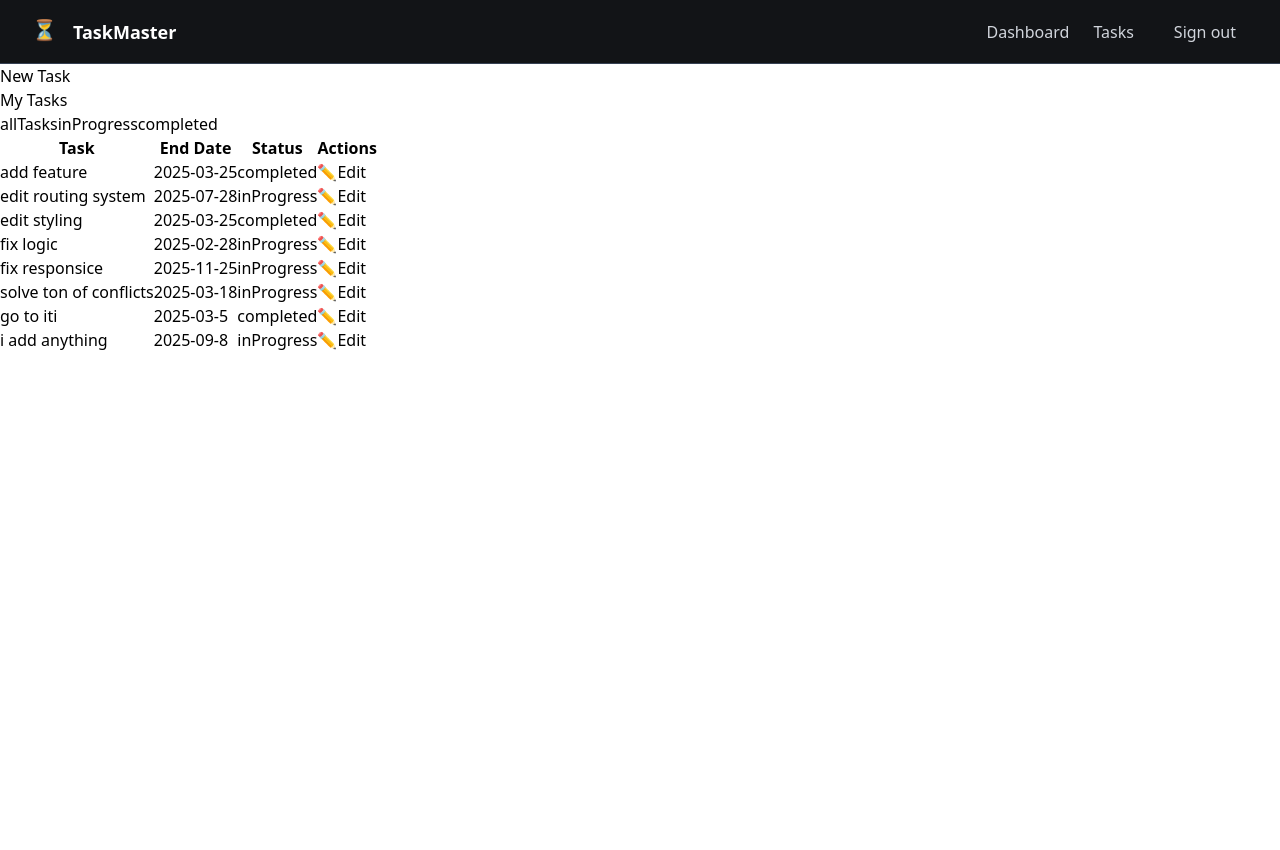
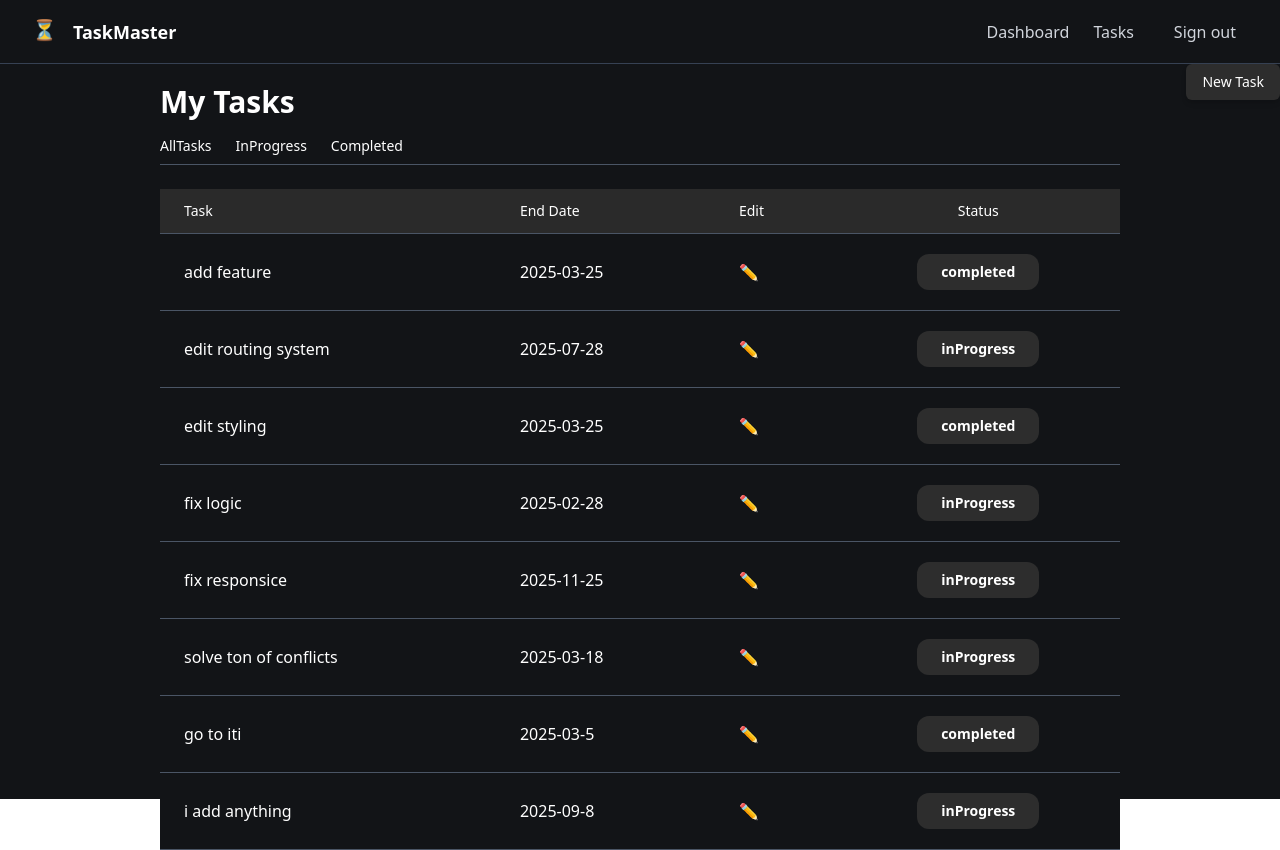
Before and after one commit to AhmedNAgy25/Task-Master, a React (Vite) app: page /tasks in a window 1280 px wide. Before the commit the page ends 800 px from the top, so only its background shows below. Built offline with nearby package versions, Linux system fonts and the light colour scheme.

Commit message:
add stayling to tasks.jsx

```diff
--- a/src/pages/Tasks.jsx
+++ b/src/pages/Tasks.jsx
@@ -49,53 +49,47 @@ export default function TasksPage() {
 
   return (
     <>
-      <button className="new-task-btn" onClick={handleNewTask}>
+      <button className="new-task-btn bg-[#2D2D2D] hover:bg-[#3A3A3A] text-white px-4 py-2 rounded-md shadow-md text-sm float-right mb-6 font-sans" onClick={handleNewTask}>
         New Task
       </button>
-      <div className="tasksContainer">
-        <h2 className="page-title">My Tasks</h2>
+      <div className="tasksContainer bg-[#121417] text-[#ffffff] w-[1280px] h-[735px] py-5 px-40">
+        <h2 className="page-title text-3xl font-bold mb-4 text-white font-sans bg-[#121417]">My Tasks</h2>
 
-        <div className="tabs">
+        <div className="tabs flex space-x-6 border-b border-gray-600 mb-6 font-sans bg-[#121417]">
           {taskTabs.map((tab) => (
             <button
               key={tab}
-              className={`tab-btn ${activeTab === tab ? "active" : ""}`}
+              className={`tab-btn pb-2 text-sm capitalize font-medium transition-all duration-200 ${activeTab === tab ? "active" : ""}`}
               onClick={() => setActiveTab(tab)}
             >
               {tab}
             </button>
           ))}
         </div>
-
-        <table className="taskTable">
+<div className="flex justify-center">
+  <table className="taskTable ..."></table>
+</div>
+        <table className="taskTable table-auto text-left text-sm sm:w-full w-[960px] h-[432px] py-3 px-4">
           <thead>
-            <tr>
-              <th>Task</th>
-              <th>End Date</th>
-              <th>Status</th>
-              <th>Actions</th>
+            <tr className="bg-[#2A2A2A] text-white border-b border-gray-600">
+              <th className="px-6 py-3 font-medium">Task</th>
+            <th className="px-6 py-3 font-medium">End Date</th>
+            <th className="px-6 py-3 font-medium">Edit</th>
+            <th className="px-6 py-3 font-medium text-center">Status</th>
             </tr>
           </thead>
           <tbody>
             {filteredTasks.map((task, index) => (
-              <tr key={index}>
-                <td>{task.name}</td>
-                <td>{task.date}</td>
-                <td>
-                  <span className={`status-tag ${task.status.toLowerCase()}`}>
-                    {task.status}
-                  </span>
-                </td>
-                <td>
-                  <button
-                    onClick={() => handleEditTask(index)}
-                    className="edit-btn"
-                    title="Edit task"
-                  >
-                    ✏️Edit
-                  </button>
-                </td>
-              </tr>
+                  <tr key={index} className="border-b border-gray-600 bg-[#121417]">
+              <td className="px-6 py-5 text-base text-white">{task.name}</td>
+              <td className="px-6 py-5 text-base text-white">{task.date}</td>
+              <td className="px-6 py-5 text-base text-white">✏️</td>
+              <td className="px-6 py-5 text-center">
+                <span className="text-white text-sm font-semibold bg-[#2D2D2D] px-6 py-2 rounded-xl inline-block">
+                  {task.status}
+                </span>
+              </td>
+            </tr>
             ))}
           </tbody>
         </table>
```
